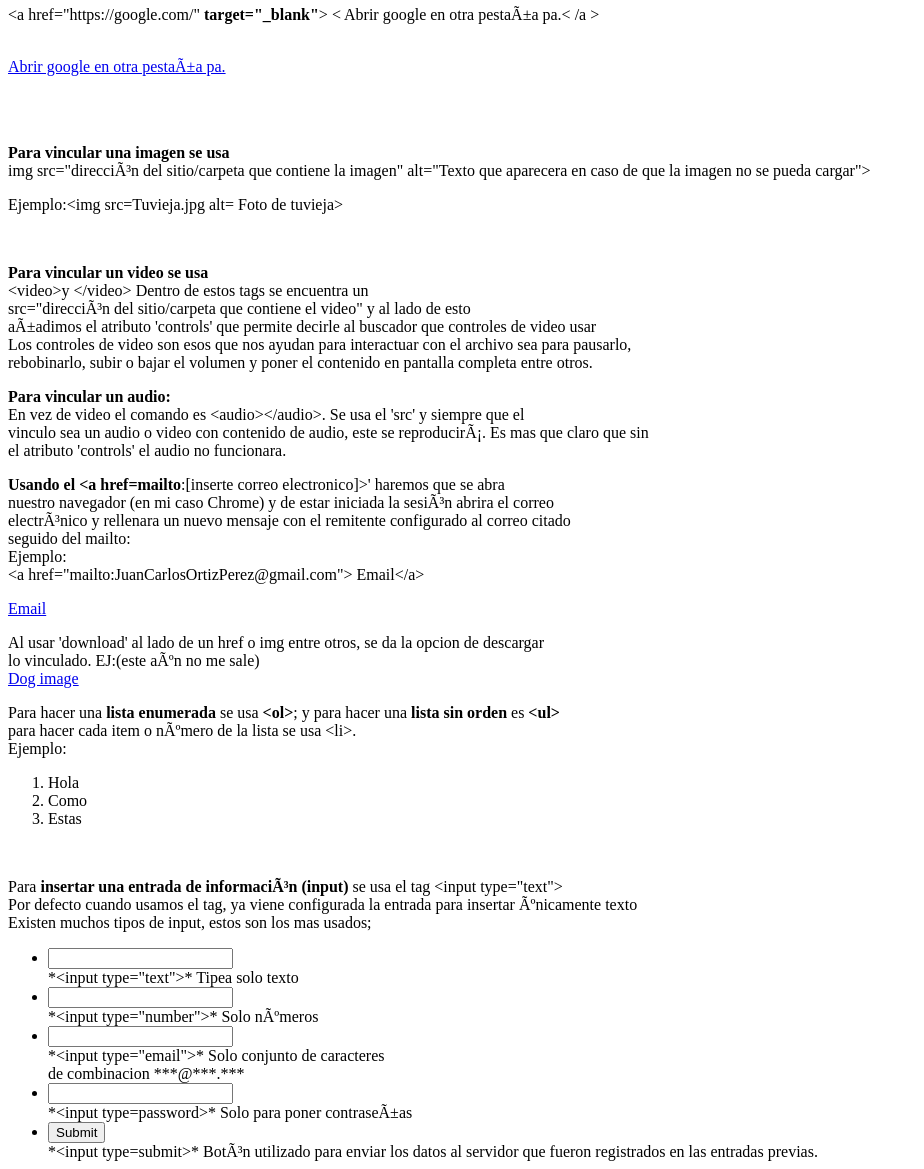
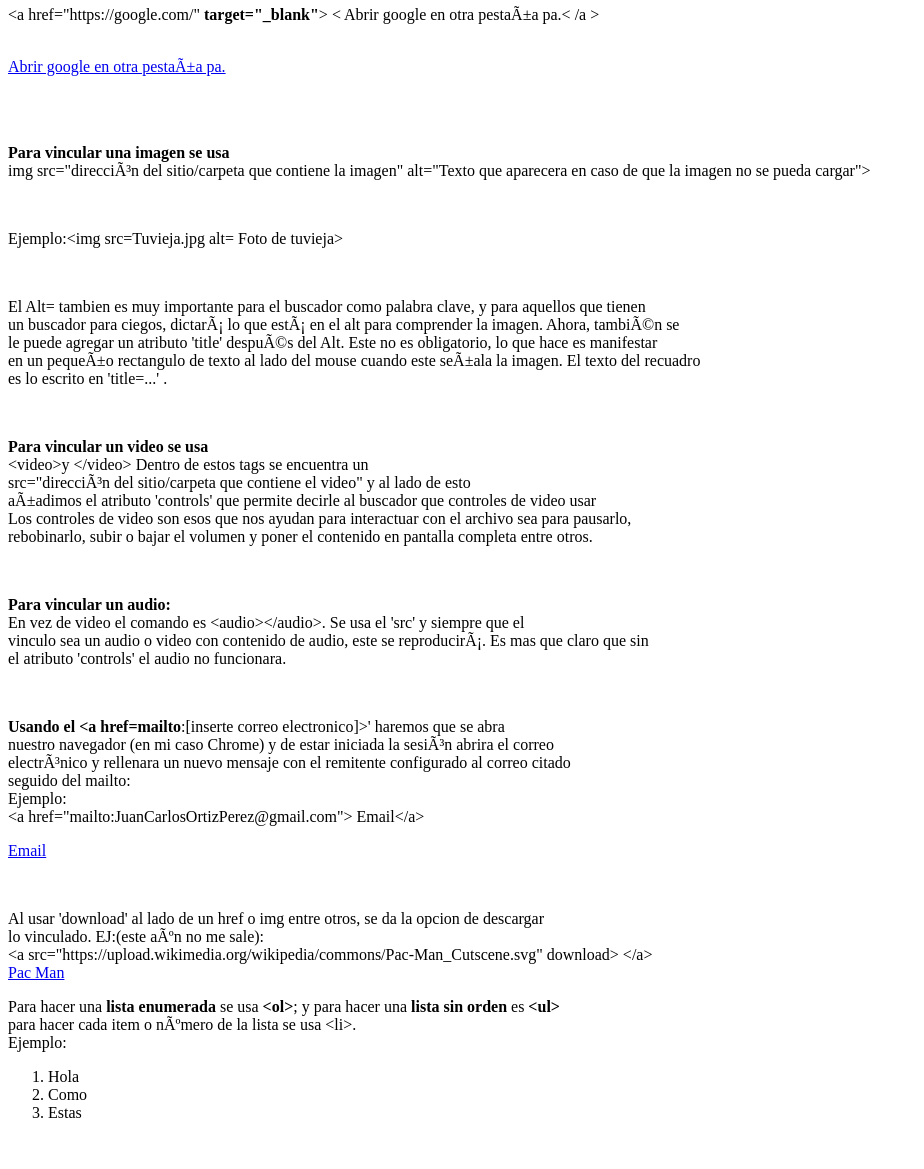
Before and after one commit to zekepiola/HTML, a plain HTML site: page HTML Misc/index.html in a window 1280 px wide. Shown: the part 1567-2736 px from the top of the page, without its empty margins (0-924 px from the left). Drawn offline with Linux system fonts and the light colour scheme.

Commit message:
Add files via upload

```diff
--- a/HTML Misc/index.html
+++ b/HTML Misc/index.html
@@ -104,10 +104,17 @@
 
 
             <div><p id="Vincular una imagen"><br><b>Para vincular una imagen se usa</b><br>
-            img src="dirección del sitio/carpeta que contiene la imagen" alt="Texto que aparecera en caso de que la imagen no se pueda cargar"></p>
+            img src="dirección del sitio/carpeta que contiene la imagen" alt="Texto que aparecera en caso de que la imagen no se pueda cargar"></p> <br>
 
             <p>Ejemplo:&lt;img src=Tuvieja.jpg alt= Foto de tuvieja&gt; </div></p> <br>
 
+            <p>
+            El Alt= tambien es muy importante para el buscador como palabra clave, y para aquellos que tienen <br>
+                un buscador para ciegos, dictará lo que está en el alt para comprender la imagen. Ahora, también se <br>
+                le puede agregar un atributo 'title' después del Alt. Este no es obligatorio, lo que hace es manifestar <br>
+                en un pequeño rectangulo de texto al lado del mouse cuando este señala la imagen. El texto del recuadro <br>
+                es lo escrito en 'title=...' .
+            </p> <br>
 
 
             <p><b>Para vincular un video se usa</b><br>
@@ -115,13 +122,13 @@
             src="dirección del sitio/carpeta que contiene el video" y al lado de esto<br>
             añadimos el atributo 'controls' que permite decirle al buscador que controles de video usar<br>
             Los controles de video son esos que nos ayudan para interactuar con el archivo sea para pausarlo,<br>
-            rebobinarlo, subir o bajar el volumen y poner el contenido en pantalla completa entre otros.</p>
+            rebobinarlo, subir o bajar el volumen y poner el contenido en pantalla completa entre otros.</p> <br>
 
             <p><b>Para vincular un audio:</b><br>
                 En vez de video el comando es &lt;audio&gt;&lt;/audio&gt;. Se usa el 'src' y siempre que el <br>
                 vinculo sea un audio o video con contenido de audio, este se reproducirá. Es mas que claro que sin <br>
-                el atributo 'controls' el audio no funcionara. <br>
-            </p>
+                el atributo 'controls' el audio no funcionara.
+            </p> <br>
 
             <div><p> <b>Usando el &lt;a href=mailto</b>:[inserte correo electronico]&gt;' haremos que se abra<br>
                 nuestro navegador (en mi caso Chrome) y de estar iniciada la sesión abrira el correo<br>
@@ -130,11 +137,12 @@
 
                 Ejemplo:<br>
             &lt;a href="mailto:JuanCarlosOrtizPerez@gmail.com"&gt; Email&lt;/a&gt; </p></div>
-            <a href="mailto:JuanCarlosOrtizPerez@gmail.com">Email</a> </p></div>
+            <a href="mailto:JuanCarlosOrtizPerez@gmail.com">Email</a> </p></div> <br>
 
             <div> <p>Al usar 'download' al lado de un href o img entre otros, se da la opcion de descargar<br>
-                lo vinculado. EJ:(este aún no me sale) <br>
-            <a href=https://hips.hearstapps.com/hmg-prod.s3.amazonaws.com/images/golden-retriever-royalty-free-image-506756303-1560962726.jpg?crop=0.672xw:1.00xh;0.166xw,0&amp;resize=640:*" target=_blank> Dog image</a>
+                lo vinculado. EJ:(este aún no me sale): <br>
+             &lt;a src="https://upload.wikimedia.org/wikipedia/commons/Pac-Man_Cutscene.svg" download&gt; &lt;/a&gt; <br>
+            <a href="https://upload.wikimedia.org/wikipedia/commons/thumb/6/65/Pac-Man_Cutscene.svg/283px-Pac-Man_Cutscene.svg.png" download="true" target=_blank> Pac Man </a>
             <br>
 <p>Para hacer una <b>lista enumerada</b> se usa <b>&lt;ol&gt;</b>; y para hacer una <b>lista sin orden</b> es <b>&lt;ul&gt;</b><br>
     para hacer cada item o número de la lista se usa &lt;li&gt;.<br>
```
